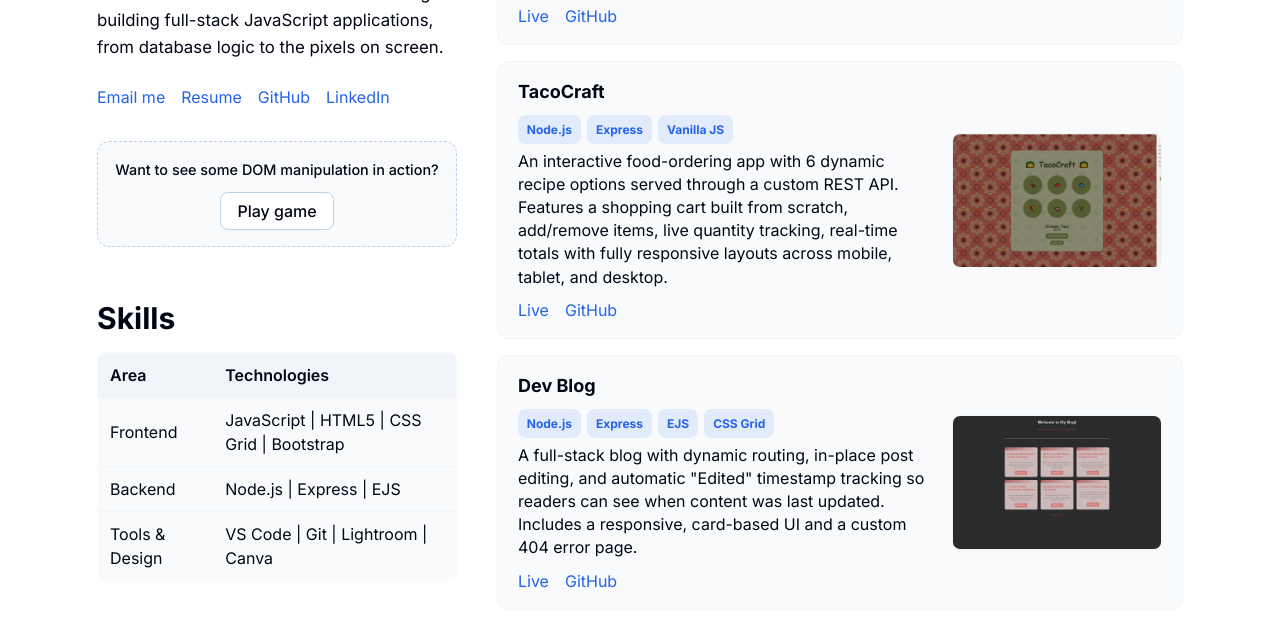
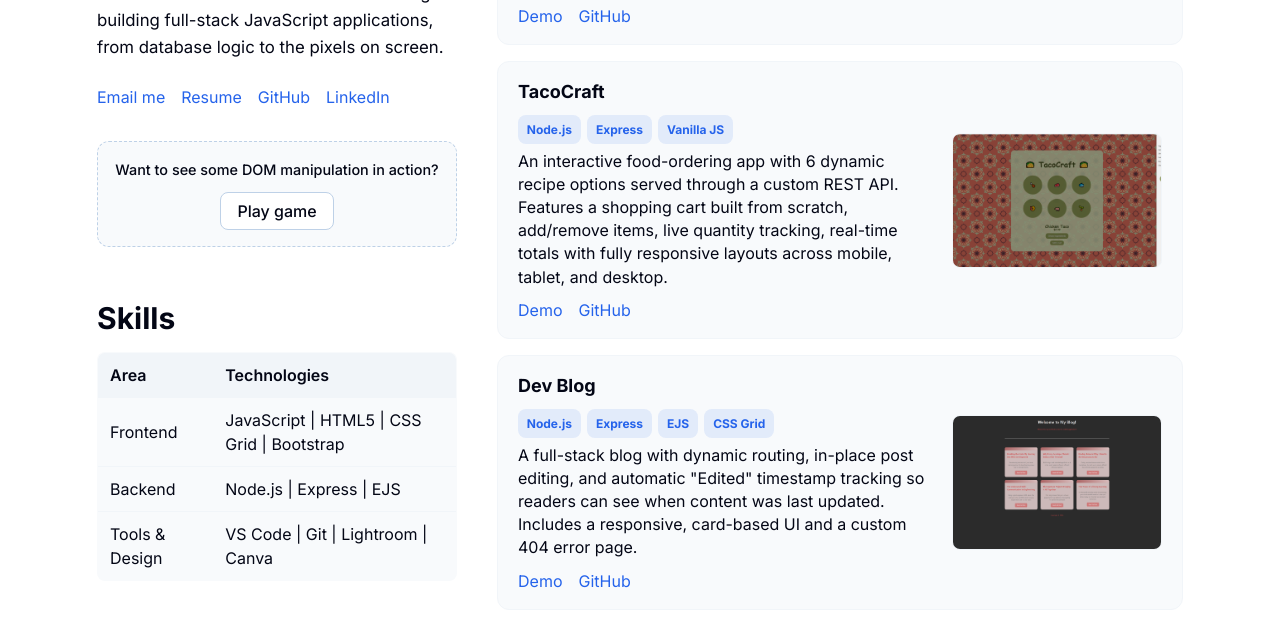
Before and after one commit to tetyanamysak/tetyanamysak.github.io, a plain HTML site: page index.html in a window 1280 px wide. Shown: the part 318-961 px from the top of the page. Drawn offline with Linux system fonts and the light colour scheme.

Commit message:
Update index.html | change Live to Demo

```diff
--- a/index.html
+++ b/index.html
@@ -108,7 +108,7 @@
                         <p>A full-stack recipe manager with complete CRUD functionality. Create, edit, and delete recipes through
                             a JSON-backed persistence layer with automatic backups. </p>
                         <div class="project-links">
-                            <a target="_blank" href="https://youtu.be/keFojWBMr2Q">Live</a>
+                            <a target="_blank" href="https://youtu.be/keFojWBMr2Q">Demo</a>
                             <a target="_blank" href="https://github.com/tetyanamysak/recipe-vault">GitHub</a>
                         </div>
                     </div>
@@ -128,7 +128,7 @@
                         <p>An interactive food-ordering app with 6 dynamic recipe options served through a custom REST API.
                             Features a shopping cart built from scratch, add/remove items, live quantity tracking, real-time totals with fully responsive layouts across mobile, tablet, and desktop.</p>
                         <div class="project-links">
-                            <a target="_blank" href="https://youtu.be/htr1WHMnBQI">Live</a>
+                            <a target="_blank" href="https://youtu.be/htr1WHMnBQI">Demo</a>
                             <a target="_blank" href="https://github.com/tetyanamysak/taco-town-vanilla-js">GitHub</a>
                         </div>
                     </div>
@@ -149,7 +149,7 @@
                         <p>A full-stack blog with dynamic routing, in-place post editing, and automatic "Edited" timestamp tracking
                             so readers can see when content was last updated. Includes a responsive, card-based UI and a custom 404 error page.</p>
                         <div class="project-links">
-                            <a target="_blank" href="https://youtu.be/7zOZvj-rFCE">Live</a>
+                            <a target="_blank" href="https://youtu.be/7zOZvj-rFCE">Demo</a>
                             <a target="_blank" href="https://github.com/tetyanamysak/node-ejs-dev-journal/tree/master/my-express-app">GitHub</a>
                         </div>
                     </div>
```
